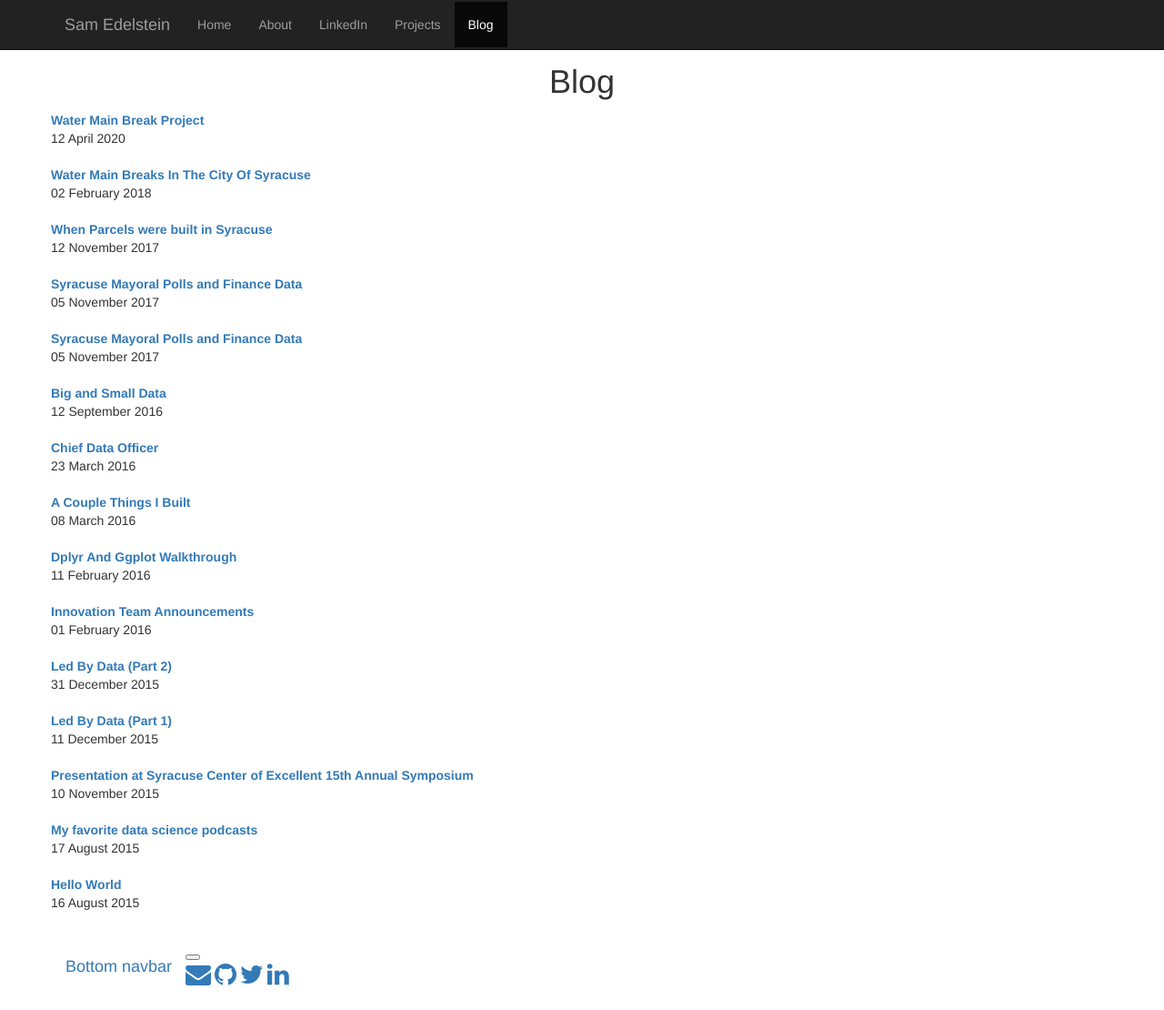
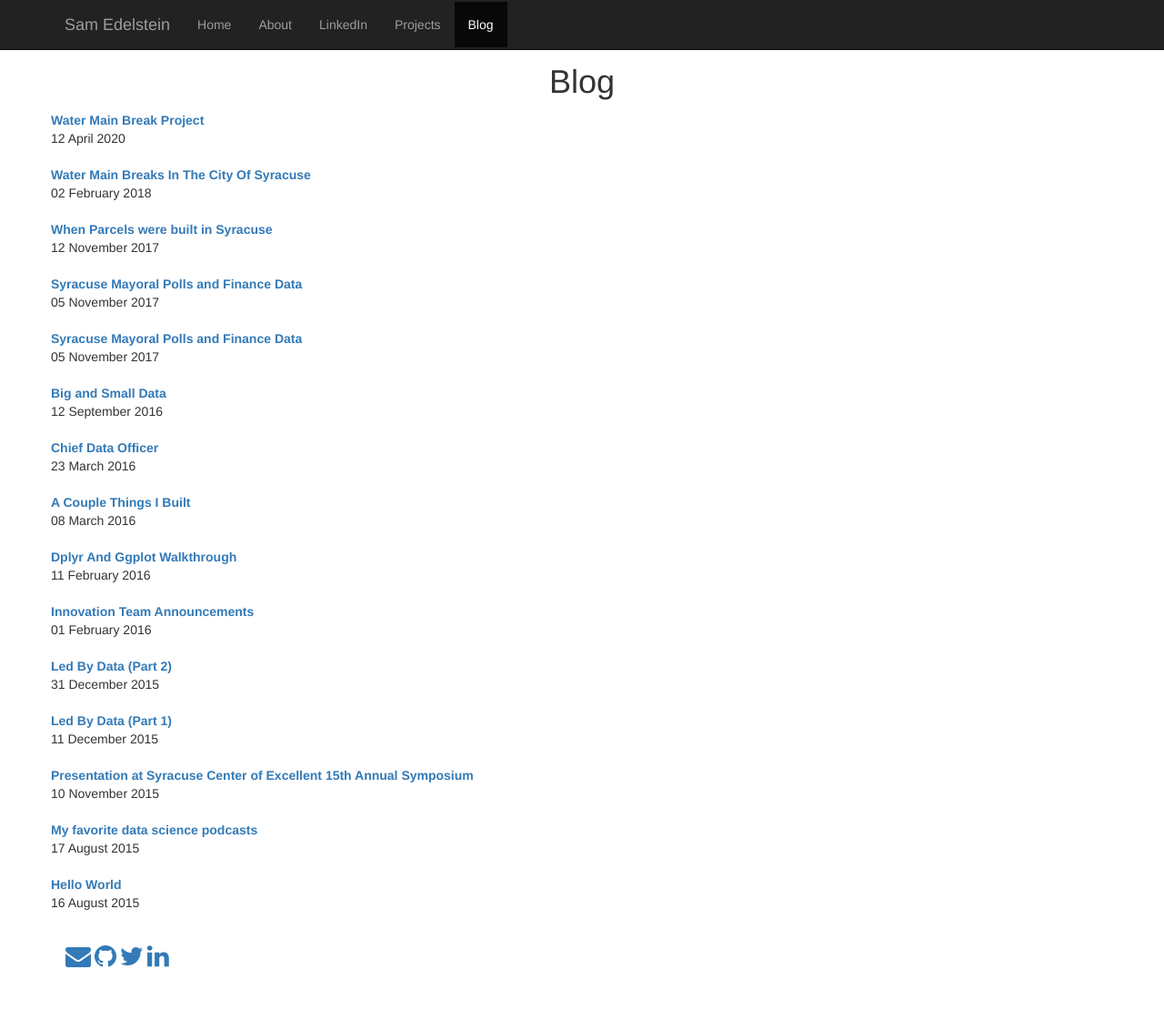
Before and after one commit to samedelstein/samedelstein.github.io, a Jekyll site: the page built from blog.html, in a window 1280 px wide and 1110 px high. Shown: the whole window at 91% size. Built offline with Jekyll 4.4.1, drawn with Linux system fonts in a browser that asks for light colours; nearby versions of some CDN libraries; library files that are not in the unit come from our copies.

Commit message:
added projects

```diff
--- a/_includes/footer.html
+++ b/_includes/footer.html
@@ -2,10 +2,6 @@
 
 
 <nav class="navbar fixed-bottom navbar-expand-sm navbar-dark bg-dark">
-      <a class="navbar-brand" href="#">Bottom navbar</a>
-      <button class="navbar-toggler" type="button" data-toggle="collapse" data-target="#navbarCollapse" aria-controls="navbarCollapse" aria-expanded="false" aria-label="Toggle navigation">
-        <span class="navbar-toggler-icon"></span>
-      </button>
       <div class="collapse navbar-collapse" id="navbarCollapse">
           <div class="inner">
         <a href="mailto:sam.i.edelstein@gmail.com"><i class="fa fa-envelope fa-2x"></i></a>
--- a/index.html
+++ b/index.html
@@ -50,7 +50,7 @@
         <div class="col-md-12">
           <div class="col-md-4">
             <div class="card">
-              <img src="img/Snowplow_dashboard.png" alt="Snowplow Dashboard" style="width:100%">
+              <img src="img/hackathon.jpg" alt="Sam Edelstein at Podium" style="width:100%">
               <div class="container">
                 <h4><b>Leadership</b></h4>
                 <p>Building a Data-Driven Government</p>
@@ -59,7 +59,7 @@
           </div>
           <div class="col-md-4">
             <div class="card">
-              <img src="img/Snowplow_dashboard.png" alt="Avatar" style="width:100%">
+              <img src="img/Snowplow_dashboard.png" alt="Snowplow Dashboard" style="width:100%">
               <div class="container">
                 <h4><b>Data Visualization</b></h4>
                 <p>Business Intelligence for Department</p>
@@ -68,7 +68,7 @@
           </div>
           <div class="col-md-4">
             <div class="card">
-              <img src="img_avatar.png" alt="Avatar" style="width:100%">
+              <img src="water_main.png" alt="Water Main Break Heatmap" style="width:100%">
               <div class="container">
                 <h4><b>Prediction</b></h4>
                 <p>Data Science and Analytics in Government</p>
```
Also changed, not shown: img/hackathon.jpg (added), img/water_main.png (added).
